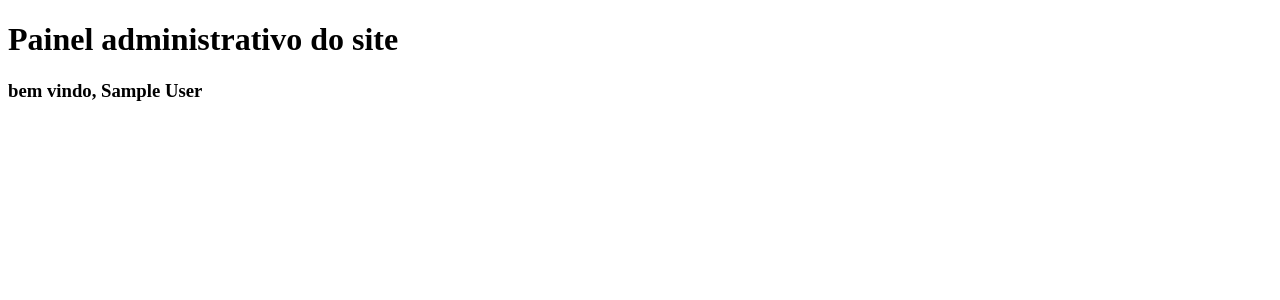
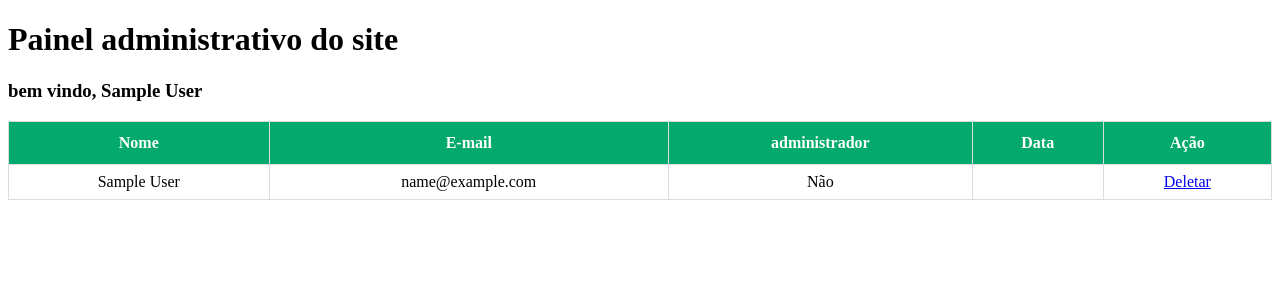
Before and after one commit to antoniocostajr01/Projeto-Final-Desev.-WEB, a PHP site: page /inde.php in a window 1280 px wide. Shown: the top 300 px of the page. Run offline with PHP 8.4, Linux system fonts and the light colour scheme; the visitor is signed in with stand-in values (Sample User, id 1); tables that the repository leaves empty or names only in its code hold one stand-in row (values such as "Sample post"); data that the repository does not hold is empty.

Commit message:
adicionado tabela de usuário na sessão administrativa

```diff
--- /dev/null
+++ b/atatividadeFinal-interfaceWeb-main/css/administrativo.css
@@ -0,0 +1,19 @@
+table {
+    width: 100%;
+    border-collapse: collapse;
+    text-align: center;
+}
+
+table th, table td {
+    border: 1px solid #ddd;
+    padding: 8px;
+}
+
+table tr:nth-child(even){background-color: #f2f2f2;}
+
+table th {
+    padding-top: 12px;
+    padding-bottom: 12px;
+    background-color: #04AA6D;
+    color: white;
+}
--- a/atatividadeFinal-interfaceWeb-main/function.php
+++ b/atatividadeFinal-interfaceWeb-main/function.php
@@ -31,3 +31,17 @@ function login( $connect ){
         }
     }
 }
+
+function deslogar(){
+	session_start();
+	session_unset();
+	session_destroy();
+	header("location:login.php");
+}
+
+function usuarios($connect){
+	$query = "SELECT * FROM users";
+	$action = mysqli_query($connect, $query);
+	$results = mysqli_fetch_all($action, MYSQLI_ASSOC);
+	return $results;
+}
--- a/atatividadeFinal-interfaceWeb-main/inde.php
+++ b/atatividadeFinal-interfaceWeb-main/inde.php
@@ -1,9 +1,13 @@
-<?php session_start(); ?>
+<?php
+    session_start();
+    require_once "function.php"
+?>
 <!DOCTYPE html>
 <html lang="pt-br">
 <head>
     <meta charset="UTF-8">
     <meta name="viewport" content="width=device-width, initial-scale=1.0">
+    <link rel="stylesheet" href="css/administrativo.css">
     <title>Painel admin</title>
 </head>
 <body>
@@ -14,6 +18,35 @@
     <h1>Painel administrativo do site</h1>
     <h3>bem vindo, <?php echo $_SESSION['nome']; ?></h3>
 
+    <table>
+		<thead>
+			<tr>
+				<th>Nome</th>
+				<th>E-mail</th>
+				<th>administrador</th>
+				<th>Data</th>
+				<th>Ação</th>
+			</tr>
+		</thead>
+		<tbody>
+            <?php
+                $usuarios = usuarios($connect);
+                foreach ($usuarios as $usuario) { ?>
+                    <tr>
+                        <td><?php echo $usuario['nome'] ?></td>
+                        <td><?php echo $usuario['email'] ?></td>
+                        <td><?php echo $usuario['adm'] ? 'Sim' : 'Não' ?></td>
+                        <td><?php echo $usuario['data_cadastro'] ?></td>
+                        <td>
+                            <a href="index.php?id=<?php echo $usuario['id'] ?>">
+                                Deletar
+                            </a>
+                        </td>
+                    </tr>
+            <?php } ?>
+        </tbody>
+    </table>
+
 
 <?php }else {
     header("location: login.php");
```
